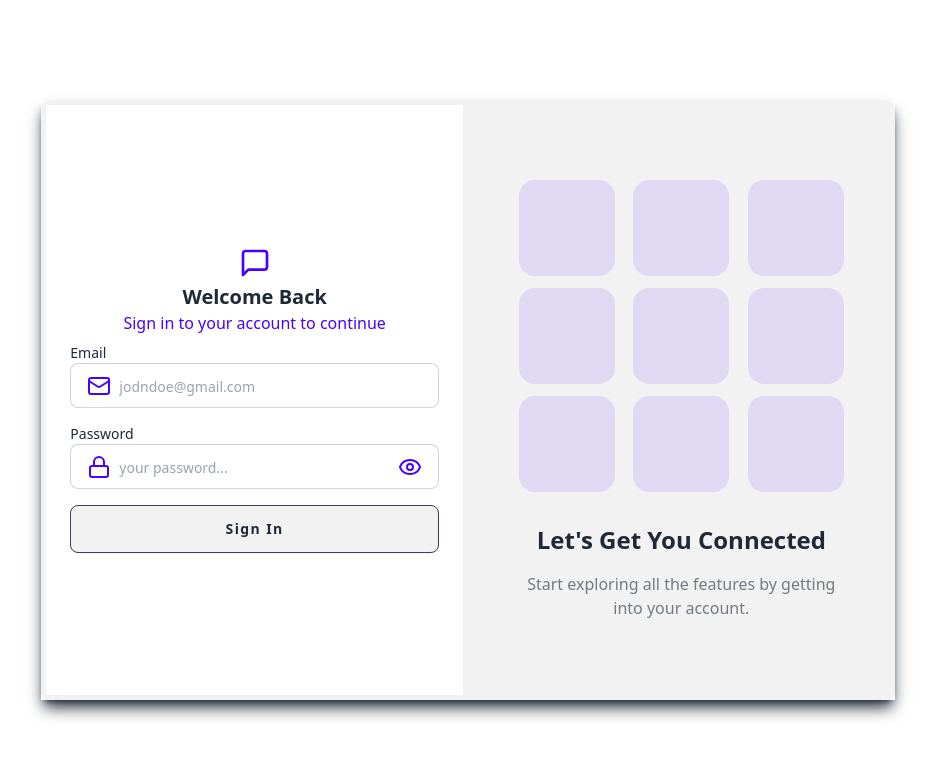
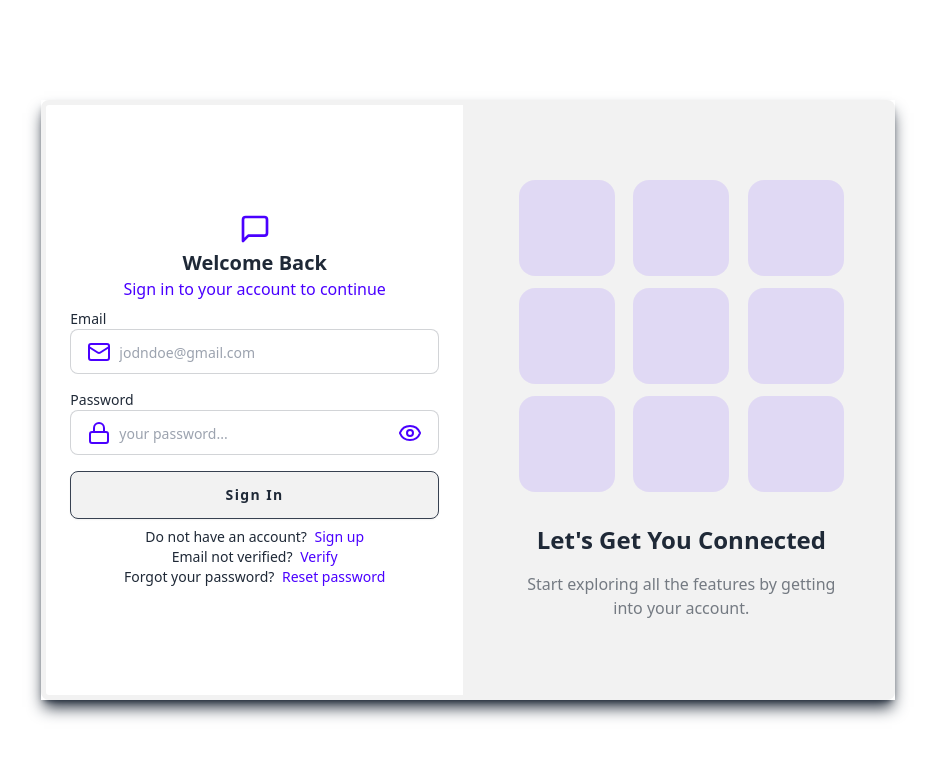
Before and after one commit to e19465/real-time-chat-app-MERN, a React (Vite) app in the folder frontend/: page /auth/sign-in in a window 1280 px wide. Shown: the top 758 px of the page, without its empty margins (172-1107 px from the left). Built offline with nearby package versions, Linux system fonts and the light colour scheme.

Commit message:
sign in sign up pages modified

```diff
--- a/frontend/src/components/auth/AuthForm.jsx
+++ b/frontend/src/components/auth/AuthForm.jsx
@@ -11,7 +11,7 @@ const AuthForm = ({
   return (
     <form
       onSubmit={handleSubmit}
-      className="w-full h-full flex flex-col items-center justify-center border-[5px] border-base-200 rounded-l-lg"
+      className="w-full h-auto flex flex-col items-center justify-center"
     >
       <TopIcon size={64} className="size-8 text-primary mb-1" />
       <h1 className="text-xl font-semibold text-center">{topTitle}</h1>
--- /dev/null
+++ b/frontend/src/components/auth/LeftRegionContainer.jsx
@@ -0,0 +1,9 @@
+const LeftRegionContainer = ({ children }) => {
+  return (
+    <div className="w-full h-full flex flex-col items-center justify-center border-[5px] border-base-200 rounded-l-lg">
+      {children}
+    </div>
+  );
+};
+
+export default LeftRegionContainer;
--- a/frontend/src/components/auth/UsefullLinks.jsx
+++ b/frontend/src/components/auth/UsefullLinks.jsx
@@ -4,12 +4,13 @@ import LinkLi from "./LinkLi";
 const UsefullLinks = ({
   showSignUp = false,
   showSignIn = false,
+  showSendEmailVerification = false,
   showVerifyEmail = false,
   showResetPassword = false,
   showSendPasswordResetEmail = false,
 }) => {
   return (
-    <div className="w-full flex flex-col items-center justify-center gap-0">
+    <div className="w-full flex flex-col items-center justify-center gap-[0.5]">
       <ul className="list-none">
         {showSignUp && (
           <LinkLi
@@ -25,11 +26,18 @@ const UsefullLinks = ({
             linkText="Sign in"
           />
         )}
+        {showSendEmailVerification && (
+          <LinkLi
+            link={authPageUrls.sendEmailVerification}
+            title="Didn't receive verification email?"
+            linkText="Send"
+          />
+        )}
         {showVerifyEmail && (
           <LinkLi
             link={authPageUrls.verifyEmail}
-            title="Didn't verify your email yet?"
-            linkText="Verify email"
+            title="Email not verified?"
+            linkText="Verify"
           />
         )}
         {showResetPassword && (
--- a/frontend/src/pages/auth/SignInPage.jsx
+++ b/frontend/src/pages/auth/SignInPage.jsx
@@ -11,6 +11,8 @@ import AuthImagePattern from "../../components/auth/AuthImagePattern";
 import { animationTypes } from "../../constants/shared";
 import InputContainer from "../../components/auth/InputContainer";
 import AuthForm from "../../components/auth/AuthForm";
+import LeftRegionContainer from "../../components/auth/LeftRegionContainer";
+import UsefullLinks from "../../components/auth/UsefullLinks";
 
 const SignInPage = () => {
   //! Hooks
@@ -50,7 +52,7 @@ const SignInPage = () => {
 
   return (
     <AuthLayout>
-      <div region="left" className="w-full h-full flex flex-col">
+      <LeftRegionContainer region="left">
         <AuthForm
           TopIcon={MessageSquare}
           handleSubmit={handleSubmit}
@@ -96,7 +98,14 @@ const SignInPage = () => {
             </button>
           </InputContainer>
         </AuthForm>
-      </div>
+        <div className="w-full h-auto mt-2">
+          <UsefullLinks
+            showSignUp={true}
+            showResetPassword={true}
+            showVerifyEmail={true}
+          />
+        </div>
+      </LeftRegionContainer>
 
       <div
         region="right"
--- a/frontend/src/pages/auth/SignUpPage.jsx
+++ b/frontend/src/pages/auth/SignUpPage.jsx
@@ -21,6 +21,7 @@ import { animationTypes } from "../../constants/shared";
 import UsefullLinks from "../../components/auth/UsefullLinks";
 import InputContainer from "../../components/auth/InputContainer";
 import AuthForm from "../../components/auth/AuthForm";
+import LeftRegionContainer from "../../components/auth/LeftRegionContainer";
 
 const SignUpPage = () => {
   //! Hooks
@@ -67,7 +68,7 @@ const SignUpPage = () => {
 
   return (
     <AuthLayout>
-      <div region="left" className="w-full h-full flex flex-col">
+      <LeftRegionContainer region="left">
         <AuthForm
           handleSubmit={handleSubmit}
           TopIcon={MessageSquare}
@@ -153,7 +154,10 @@ const SignUpPage = () => {
             </button>
           </InputContainer>
         </AuthForm>
-      </div>
+        <div className="w-full h-auto mt-2">
+          <UsefullLinks showSignIn={true} />
+        </div>
+      </LeftRegionContainer>
 
       <div
         region="right"
```
